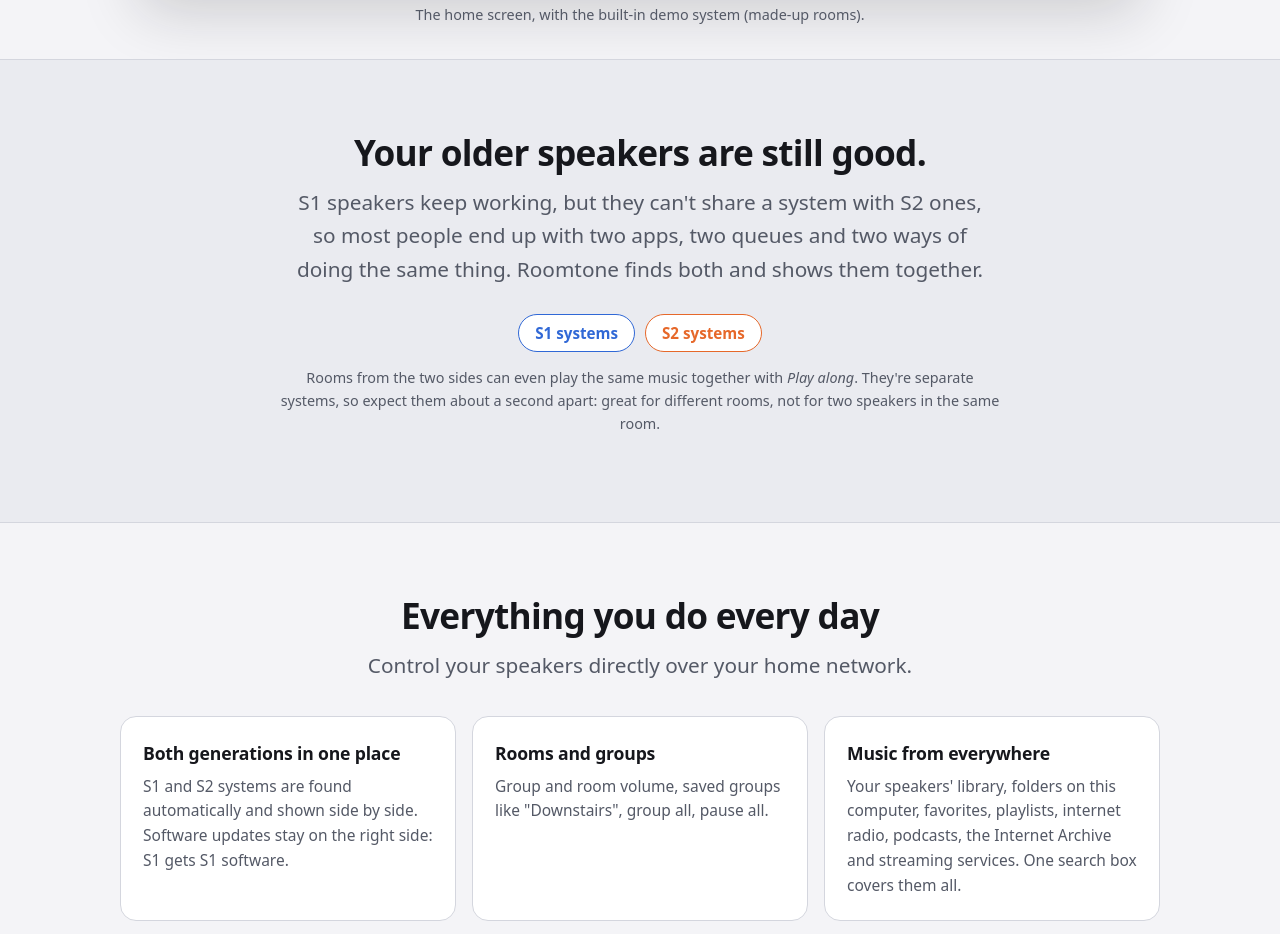
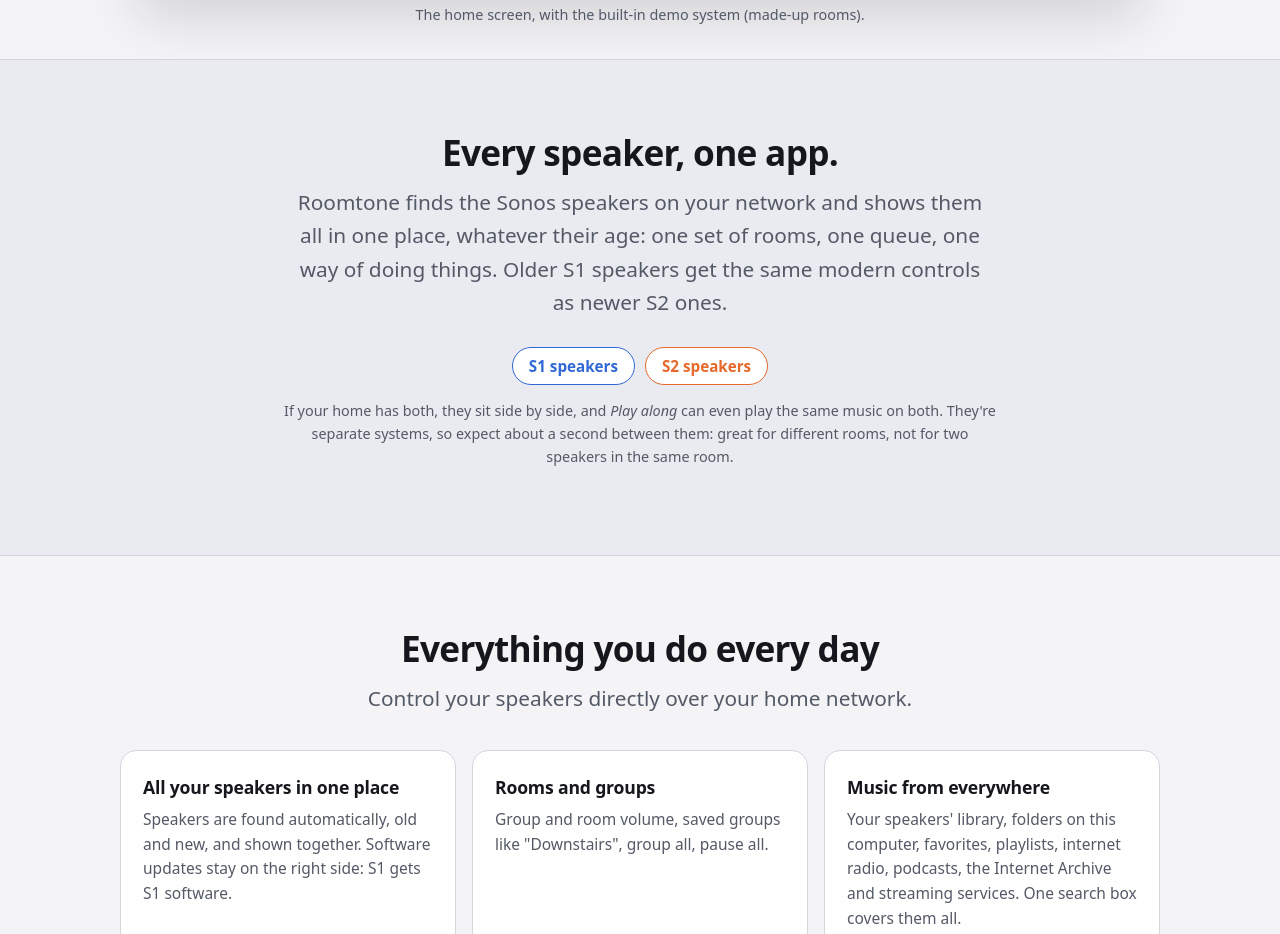
Before and after one commit to ChrispyGee/Roomtone, a plain HTML site: page site/index.html in a window 1280 px wide. Shown: the part 1238-2172 px from the top of the page. Drawn offline with Linux system fonts and the light colour scheme; no server answers.

Commit message:
Site: position as one app for all Sonos speakers
Co-Authored-By: Claude Sonnet 5.5 <noreply@anthropic.com>

```diff
--- a/site/index.html
+++ b/site/index.html
@@ -3,14 +3,14 @@
 <head>
 <meta charset="utf-8">
 <meta name="viewport" content="width=device-width, initial-scale=1">
-<title>Roomtone: one controller for Sonos S1 and S2</title>
-<meta name="description" content="Roomtone is a free, open-source desktop app that controls Sonos S1 and S2 speakers side by side. No account, no ads, nothing sent about you.">
+<title>Roomtone: one app for all your Sonos speakers</title>
+<meta name="description" content="Roomtone is a free, open-source desktop app that controls all your Sonos speakers, old and new, from one place. No account, no ads, nothing sent about you.">
 <meta name="theme-color" content="#0d0e12">
 <link rel="icon" href="favicon.svg" type="image/svg+xml">
 <link rel="apple-touch-icon" href="img/icon-180.png">
 <link rel="stylesheet" href="style.css">
-<meta property="og:title" content="Roomtone: one controller for Sonos S1 and S2">
-<meta property="og:description" content="Free, open-source desktop app for macOS, Windows and Linux. Controls S1 and S2 speakers side by side.">
+<meta property="og:title" content="Roomtone: one app for all your Sonos speakers">
+<meta property="og:description" content="Free, open-source desktop app for macOS, Windows and Linux. One app for all your Sonos speakers, old and new.">
 <meta property="og:type" content="website">
 <!-- Set og:image and og:url to full addresses (https://<domain>/img/social.jpg) once the domain is chosen. -->
 <meta name="twitter:card" content="summary_large_image">
@@ -37,7 +37,7 @@
   <div class="wrap">
     <span class="eyebrow">Free and open source</span>
     <h1>One controller for every Sonos speaker, old or new.</h1>
-    <p class="lead">Roomtone controls <strong>S1</strong> and <strong>S2</strong> systems side by side, in one app, on your Mac, Windows PC or Linux computer. No account, no ads, nothing sent about you.</p>
+    <p class="lead">One desktop app for all your Sonos speakers, whether they run <strong>S1</strong> or <strong>S2</strong> software, on your Mac, Windows PC or Linux computer. No account, no ads, nothing sent about you.</p>
     <div class="actions">
       <a class="btn primary" href="download.html">Download Roomtone <span data-version></span></a>
       <a class="btn" href="#features">See what it does</a>
@@ -52,13 +52,13 @@
 
 <section id="why" class="alt">
   <div class="wrap narrow center">
-    <h2>Your older speakers are still good.</h2>
-    <p class="lead">S1 speakers keep working, but they can't share a system with S2 ones, so most people end up with two apps, two queues and two ways of doing the same thing. Roomtone finds both and shows them together.</p>
-    <div class="pair" aria-label="Both generations">
-      <span class="chip s1">S1 systems</span>
-      <span class="chip s2">S2 systems</span>
+    <h2>Every speaker, one app.</h2>
+    <p class="lead">Roomtone finds the Sonos speakers on your network and shows them all in one place, whatever their age: one set of rooms, one queue, one way of doing things. Older S1 speakers get the same modern controls as newer S2 ones.</p>
+    <div class="pair" aria-label="Works with both generations">
+      <span class="chip s1">S1 speakers</span>
+      <span class="chip s2">S2 speakers</span>
     </div>
-    <p class="fine">Rooms from the two sides can even play the same music together with <em>Play along</em>. They're separate systems, so expect them about a second apart: great for different rooms, not for two speakers in the same room.</p>
+    <p class="fine">If your home has both, they sit side by side, and <em>Play along</em> can even play the same music on both. They're separate systems, so expect about a second between them: great for different rooms, not for two speakers in the same room.</p>
   </div>
 </section>
 
@@ -69,7 +69,7 @@
       <p class="lead">Control your speakers directly over your home network.</p>
     </div>
     <div class="grid">
-      <div class="card"><h3>Both generations in one place</h3><p>S1 and S2 systems are found automatically and shown side by side. Software updates stay on the right side: S1 gets S1 software.</p></div>
+      <div class="card"><h3>All your speakers in one place</h3><p>Speakers are found automatically, old and new, and shown together. Software updates stay on the right side: S1 gets S1 software.</p></div>
       <div class="card"><h3>Rooms and groups</h3><p>Group and room volume, saved groups like "Downstairs", group all, pause all.</p></div>
       <div class="card"><h3>Music from everywhere</h3><p>Your speakers' library, folders on this computer, favorites, playlists, internet radio, podcasts, the Internet Archive and streaming services. One search box covers them all.</p></div>
       <div class="card"><h3>Scenes</h3><p>One click sets up a set of rooms: who plays together, how loud, what plays and when it stops. "Movie night" is a button.</p></div>
@@ -161,7 +161,7 @@ roomtone backup favorites.json</code></pre>
 <footer class="site">
   <div class="wrap">
     <div class="cols">
-      <div><strong style="color:var(--text)">Roomtone</strong><br>A free controller for S1 and S2 speakers.</div>
+      <div><strong style="color:var(--text)">Roomtone</strong><br>A free, open-source app for all your Sonos speakers.</div>
       <ul aria-label="Project">
         <li><a href="download.html">Download</a></li>
         <li><a href="https://github.com/ChrispyGee/Roomtone/releases">Releases and changes</a></li>
```
Also changed, not shown: site/download.html (+2 -2 lines), site/privacy.html (+2 -2 lines).
